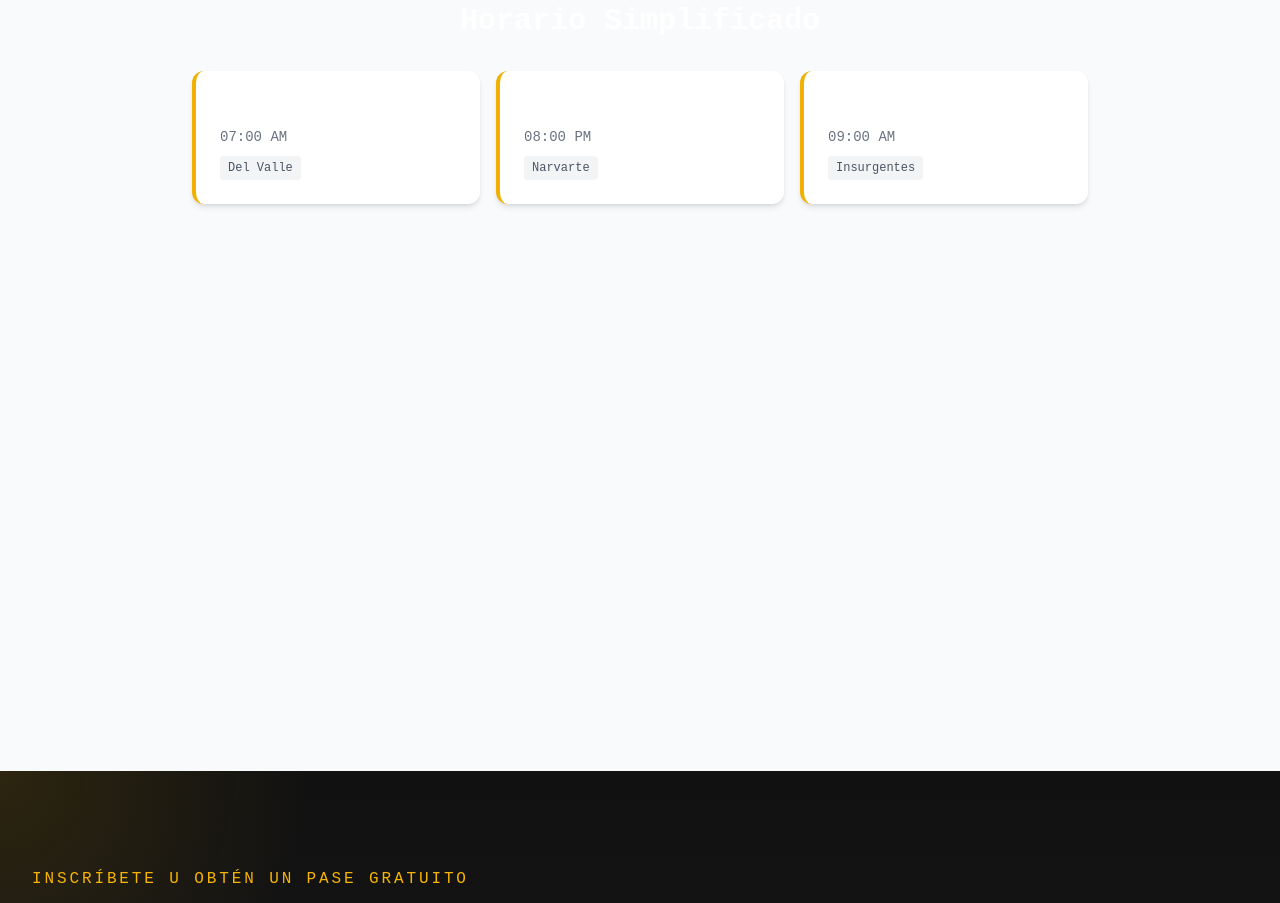
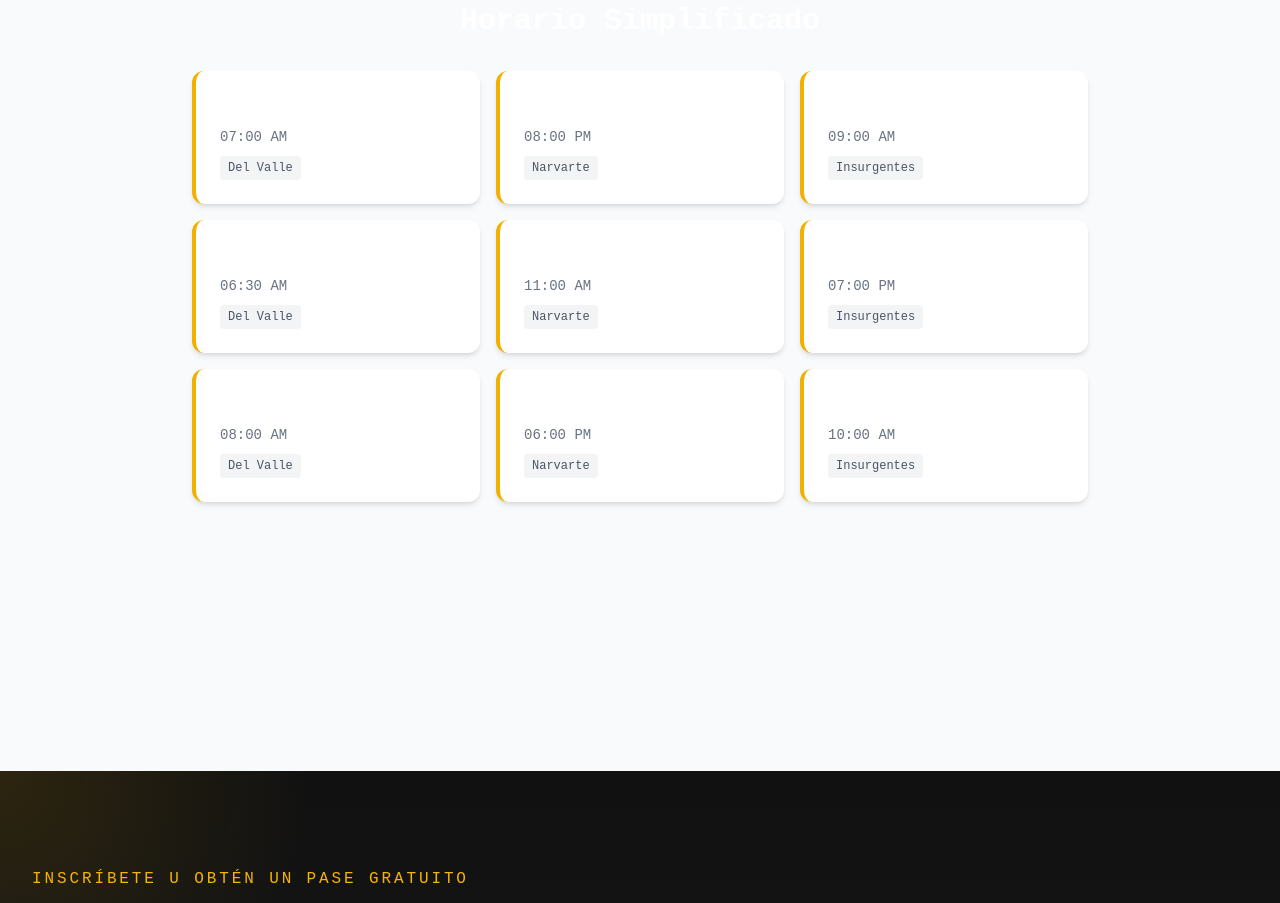
Before and after one commit to dashdancin/active-web, an Astro site: page / in a window 1280 px wide. Shown: the part 4700-5603 px from the top of the page. Built offline with nearby package versions, Linux system fonts and the light colour scheme; Astro itself is replaced by a stand-in of ours; a web font is replaced by a local one.

Commit message:
CH Gym classes estructure and RF separete logic and data

```diff
--- a/src/components/ScheduleSection.astro
+++ b/src/components/ScheduleSection.astro
@@ -1,17 +1,13 @@
 ---
-// 1. Datos simplificados para prueba
-const sessions = [
-  { name: "Yoga", time: "07:00 AM", instructor: "Ana", branch: "Del Valle", description: "Clase relajante para iniciar el día." },
-  { name: "Box", time: "08:00 PM", instructor: "Carlos", branch: "Narvarte", description: "Alta intensidad y técnica de golpeo." },
-  { name: "Zumba", time: "09:00 AM", instructor: "Sofia", branch: "Insurgentes", description: "Baile y diversión asegurada." },
-];
+import type { GymClass } from '../data/classes';
+
+const { sessions = [] } = Astro.props as { sessions: GymClass[] };
+console.log('sessions recibidas:', sessions);
 ---
 
 <section class="p-8 bg-gray-50 min-h-screen">
   <div class="max-w-4xl mx-auto">
-
     <h1 class="text-3xl font-bold mb-8 text-center">Horario Simplificado</h1>
-
     <div class="grid grid-cols-1 md:grid-cols-3 gap-4">
       {sessions.map((session) => (
         <button
@@ -30,7 +26,6 @@ const sessions = [
         </button>
       ))}
     </div>
-
   </div>
 </section>
 
--- /dev/null
+++ b/src/data/classes.ts
@@ -0,0 +1,115 @@
+export type ClassLevel = "beginner" | "intermediate" | "advanced" | "all";
+
+export interface GymClass {
+  name: string;
+  time: string;
+  duration: string;
+  instructor: string;
+  branch: string;
+  level: ClassLevel;
+  spots: number;
+  category: string;
+  description: string;
+}
+
+export const classes: GymClass[] = [
+  {
+    name: "Yoga",
+    time: "07:00 AM",
+    duration: "60 min",
+    instructor: "Ana García",
+    branch: "Del Valle",
+    level: "beginner",
+    spots: 12,
+    category: "Mente y cuerpo",
+    description: "Clase relajante de pranayama y posturas básicas. Ideal para comenzar el día con calma y flexibilidad.",
+  },
+  {
+    name: "Box",
+    time: "08:00 PM",
+    duration: "75 min",
+    instructor: "Carlos Mendoza",
+    branch: "Narvarte",
+    level: "advanced",
+    spots: 2,
+    category: "Combate",
+    description: "Alta intensidad con combinaciones y técnica de golpeo. Requiere experiencia previa en artes marciales.",
+  },
+  {
+    name: "Zumba",
+    time: "09:00 AM",
+    duration: "55 min",
+    instructor: "Sofía Reyes",
+    branch: "Insurgentes",
+    level: "all",
+    spots: 20,
+    category: "Baile",
+    description: "Baile y diversión con ritmos latinos. Sin experiencia necesaria, solo muchas ganas de moverte.",
+  },
+  {
+    name: "Spinning",
+    time: "06:30 AM",
+    duration: "45 min",
+    instructor: "Luis Torres",
+    branch: "Del Valle",
+    level: "intermediate",
+    spots: 8,
+    category: "Cardio",
+    description: "Cardio intenso en bicicleta estática con música motivadora. Quema calorías y mejora resistencia.",
+  },
+  {
+    name: "Pilates",
+    time: "11:00 AM",
+    duration: "60 min",
+    instructor: "Mariana López",
+    branch: "Narvarte",
+    level: "beginner",
+    spots: 10,
+    category: "Mente y cuerpo",
+    description: "Trabajo de core y elongación con énfasis en la postura. Perfecto para rehabilitación y tonificación.",
+  },
+  {
+    name: "CrossFit",
+    time: "07:00 PM",
+    duration: "60 min",
+    instructor: "Rodrigo Salas",
+    branch: "Insurgentes",
+    level: "advanced",
+    spots: 0,
+    category: "Funcional",
+    description: "Entrenamiento funcional de alta intensidad combinando levantamiento, cardio y gimnasia.",
+  },
+  {
+    name: "Meditación",
+    time: "08:00 AM",
+    duration: "40 min",
+    instructor: "Valeria Cruz",
+    branch: "Del Valle",
+    level: "all",
+    spots: 15,
+    category: "Mente y cuerpo",
+    description: "Sesión guiada de mindfulness y técnicas de respiración. Abierto a todos los niveles.",
+  },
+  {
+    name: "TRX",
+    time: "06:00 PM",
+    duration: "50 min",
+    instructor: "Héctor Ríos",
+    branch: "Narvarte",
+    level: "intermediate",
+    spots: 5,
+    category: "Funcional",
+    description: "Entrenamiento en suspensión con el peso corporal. Fortalece y tonifica todo el cuerpo.",
+  },
+  {
+    name: "Kick Boxing",
+    time: "10:00 AM",
+    duration: "60 min",
+    instructor: "Fernanda Mora",
+    branch: "Insurgentes",
+    level: "intermediate",
+    spots: 7,
+    category: "Combate",
+    description: "Combinación de cardio y técnica de patadas y golpes. Mejora coordinación y confianza.",
+  },
+];
--- a/src/components/horarios.astro
+++ b/src/pages/horarios.astro
@@ -1,14 +1,17 @@
 ---
 import BaseLayout from "../layouts/BaseLayout.astro";
 import Header from "../components/Header.astro";
-import ScheduleSection from "../components/ScheduleSection.astro";
+import ScheduleSection from '@/components/ScheduleSection.astro';
+import { classes } from '@/data/classes.ts';
+
+console.log('classes en página:', classes);
 ---
 
 <BaseLayout title="Horario de Clases | Active 24">
   <Header />
 
   <!-- Componente de horario con valores por defecto -->
-  <ScheduleSection />
+  <ScheduleSection sessions={classes} />
 
   <!-- Otras secciones aquí -->
 </BaseLayout>
--- a/src/pages/index.astro
+++ b/src/pages/index.astro
@@ -6,10 +6,9 @@ import Experience from "../components/Experience.astro";
 import BranchShowcase from "../components/BranchShowcase.astro";
 import LeadFormSection from "../components/LeadFormSection.astro";
 import MembershipSection from "../components/MembershipSection.astro";
-import Social from "../components/Social.astro";
 import Footer from "../components/Footer.astro";
-import Horarios from "../components/horarios.astro";
-import ScheduleSection from "../components/ScheduleSection.astro";
+import ScheduleSection from '@/components/ScheduleSection.astro';
+import { classes } from '@/data/classes';
 
 
 // Personalizar redes sociales (opcional)
@@ -44,7 +43,7 @@ const customSocialLinks = [
   <Experience />
   <BranchShowcase />
   <MembershipSection />
-  <ScheduleSection />
+  <ScheduleSection sessions={classes} />
   <LeadFormSection />
   <Footer />
 </BaseLayout>
```
Also changed, not shown: tsconfig.json (+6 -1 lines).
